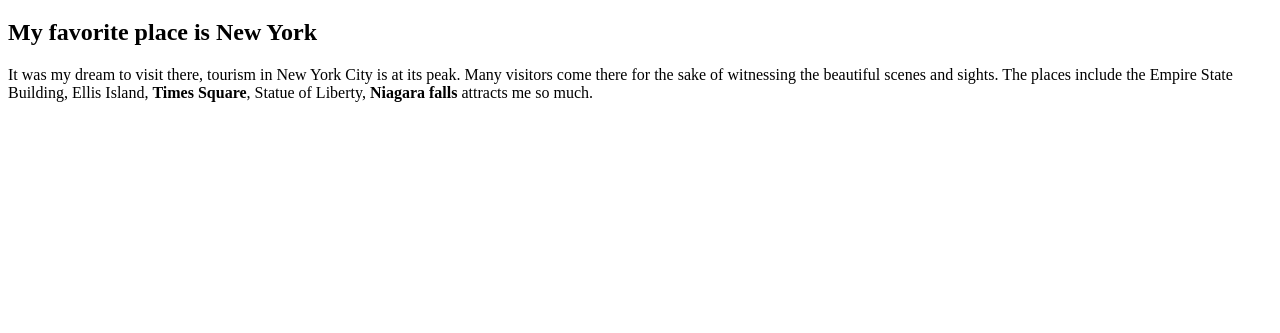
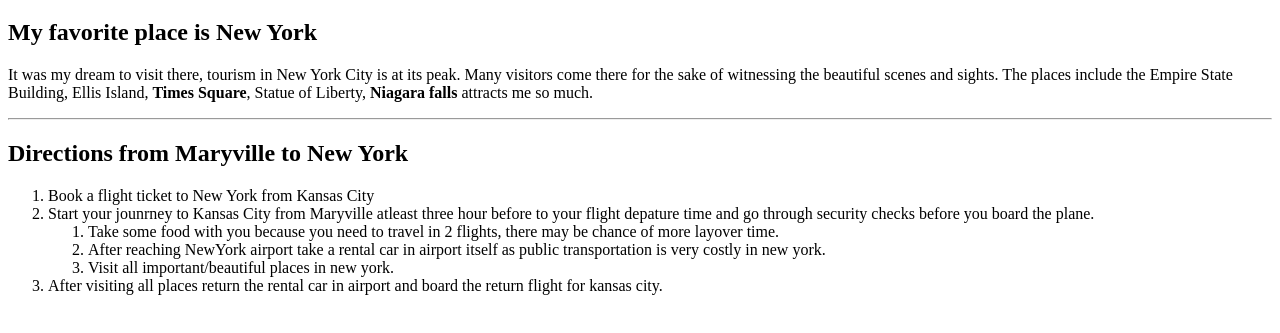
Before and after one commit to 44-563-WebApps-F21/webapps-f21-assignment-3-praneethkumar695, a plain HTML site: page index.html in a window 1280 px wide. Shown: the part 61-394 px from the top of the page. Drawn offline with Linux system fonts and the light colour scheme.

Commit message:
Added ordered list
Added directions from maryville to newyork using ordered list

```diff
--- a/index.html
+++ b/index.html
@@ -10,5 +10,19 @@
             Many visitors come there for the sake of witnessing the beautiful scenes and sights.
             The places include the Empire State Building, Ellis Island, <b>Times Square</b>, Statue of Liberty,
             <b>Niagara falls </b>attracts me so much.</p>
+            <hr>
+                <h2>Directions from Maryville to New York</h2>
+                <ol>
+                    <li>Book a flight ticket to New York from Kansas City</li>
+                    <li>Start your jounrney to Kansas City from Maryville atleast three hour before to your flight depature time and go through security checks before you board the plane.</li>
+                    <ol>
+                        <li>Take some food with you because you need to travel in 2 flights, there may be chance of more layover time.</li>
+                        <li>After reaching NewYork airport take a rental car in airport itself as public transportation is very costly in new york.</li>
+                        <li>Visit all important/beautiful places in new york.</li>
+                    </ol>
+                    <li>After visiting all places return the rental car in airport and board the return flight for kansas city.</li>
+                </ol>
+
+
     </body>
 </head>
```
